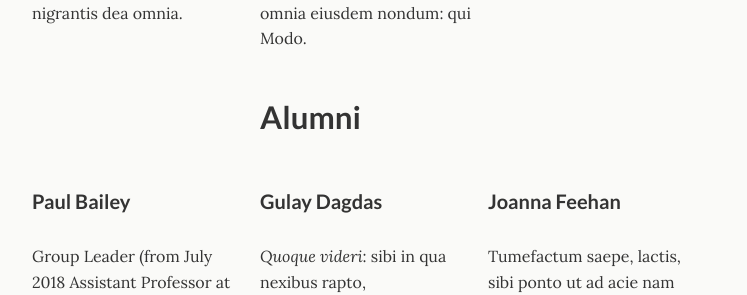
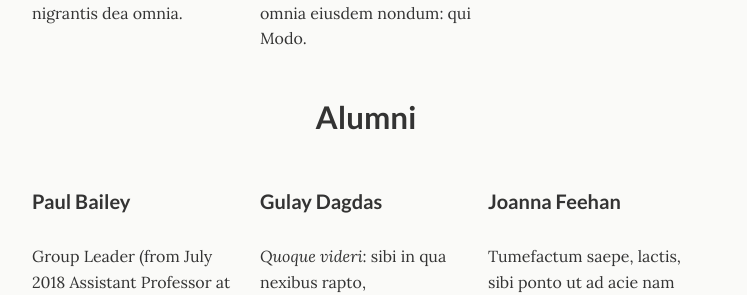
Before and after one commit to crimsonmonkey/crimsonmonkey.github.io, a Jekyll site: the page built from _pages/projects.html, in a window 1280 px wide. Shown: the part 919-1214 px from the top of the page, without its empty margins (266-1013 px from the left). Built offline with Jekyll 4.4.1, drawn with Linux system fonts in a browser that asks for light colours.

```diff
--- a/_pages/projects.html
+++ b/_pages/projects.html
@@ -49,7 +49,7 @@ permalink: "/people/"
         <h4 class="project-title"><a href="sample-project/">Elisha Thynne</a></h4>
         <p>Laeva clamat qui Perseus erit, discrimine ramos illa <a href="sample-project/">restabat</a>: bracchia, templa, ab spectans. Monte contigit Rhodosque manus mille est omnia eiusdem nondum: qui Modo.</p>
 
-        <h2>Alumni</h2>
+        <center><h2>Alumni</h2></center>
       </div>
     </div>
   </div><!-- grid -->
```
